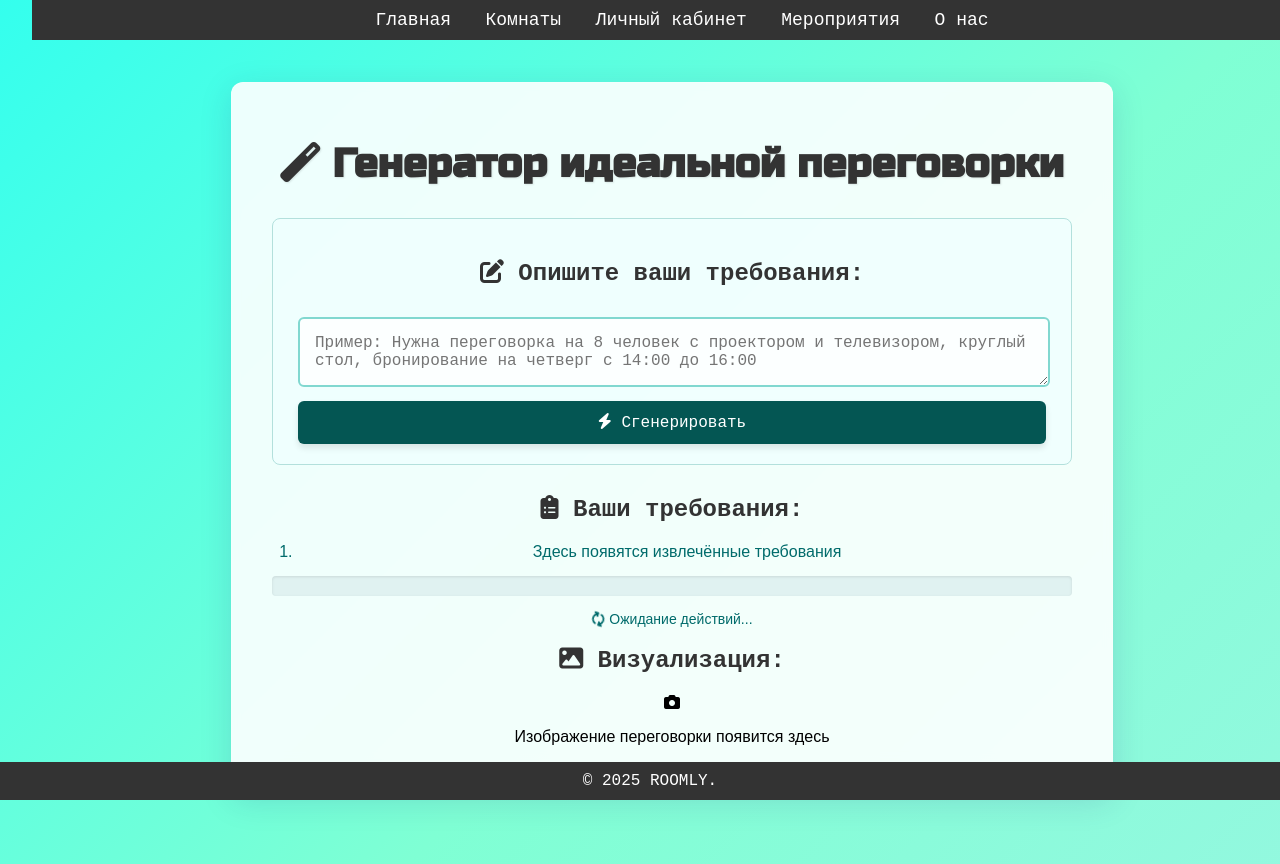
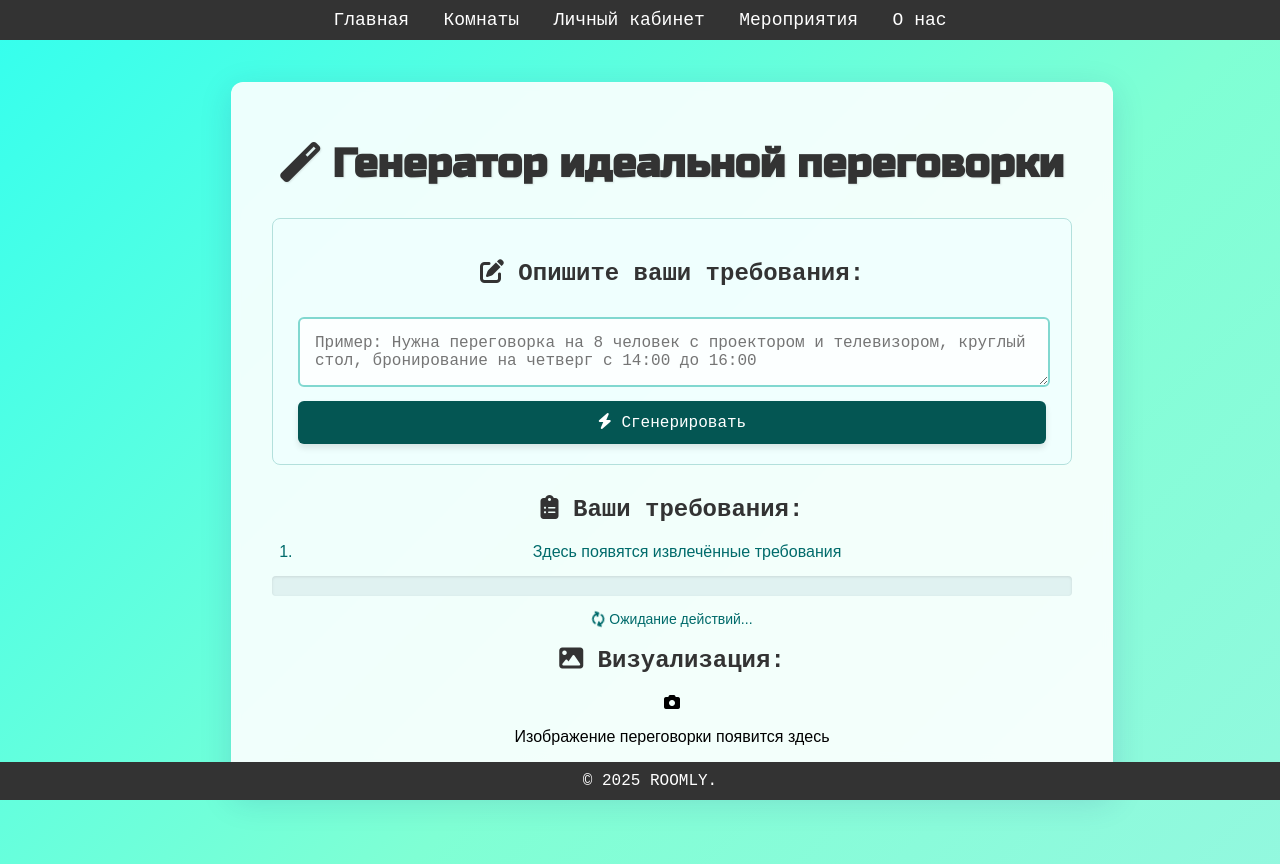
Before and after one commit to FrudenFireKing/ROOMLY, a Flask app: page /ai/ai in a window 1280 px wide; the page is wider, and only the part inside the window is pictured. Run offline with Flask 3, Linux system fonts and the light colour scheme; some libraries are stand-ins or nearby versions.

Commit message:
optimized

```diff
--- a/front/ROOMLY/Static/styles_ai.css
+++ b/front/ROOMLY/Static/styles_ai.css
@@ -7,7 +7,8 @@ body {
     margin: 0;
     padding: 0;
     font-family: 'Arial', sans-serif;
-    overflow: auto;
+    overflow-x: hidden;
+    overflow-y: auto;
 
     background: linear-gradient(
         -45deg,
@@ -33,6 +34,10 @@ nav {
             background-color: #333; /* Цвет фона меню */
             padding: 10px; /* Отступы внутри меню */
             text-align: center; /* Выравнивание по центру */
+            width: 100%;
+            left: 0;
+            right: 0;
+            box-sizing: border-box;
         }
 
 nav a {
```
